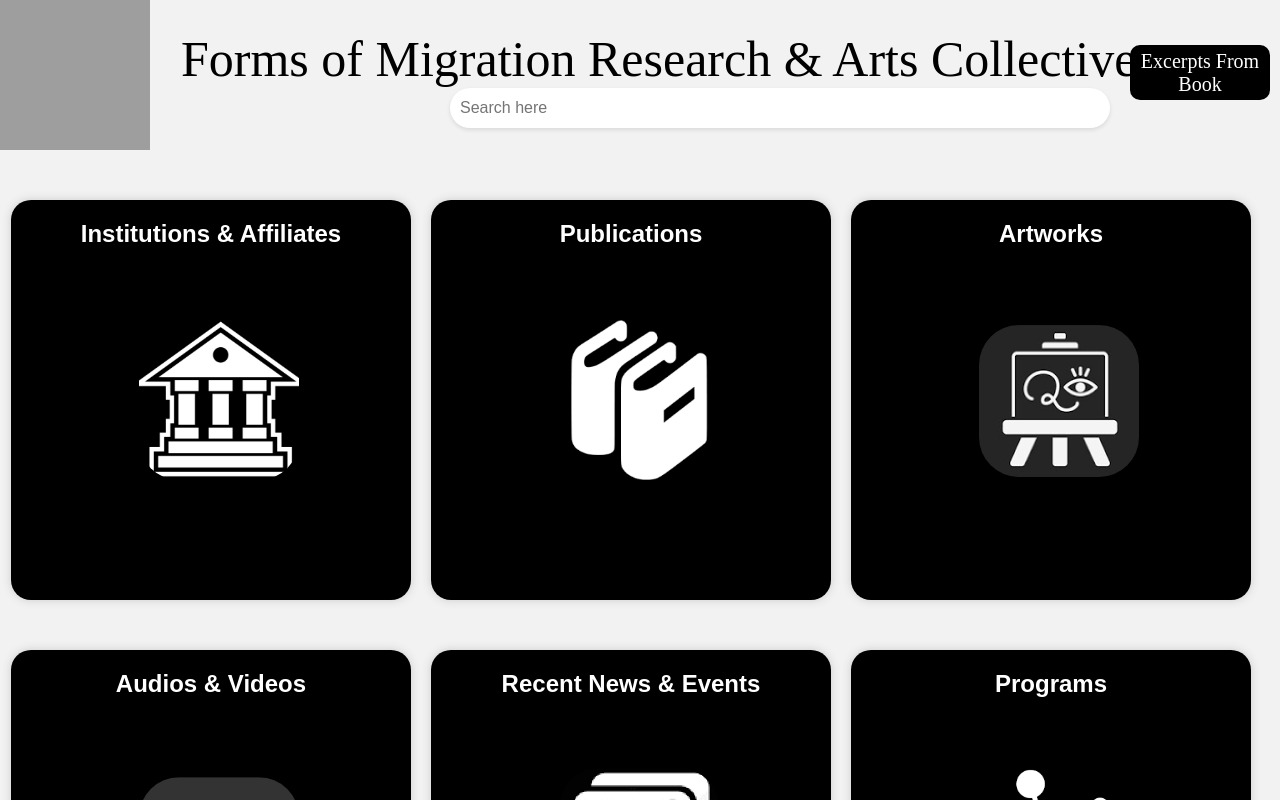
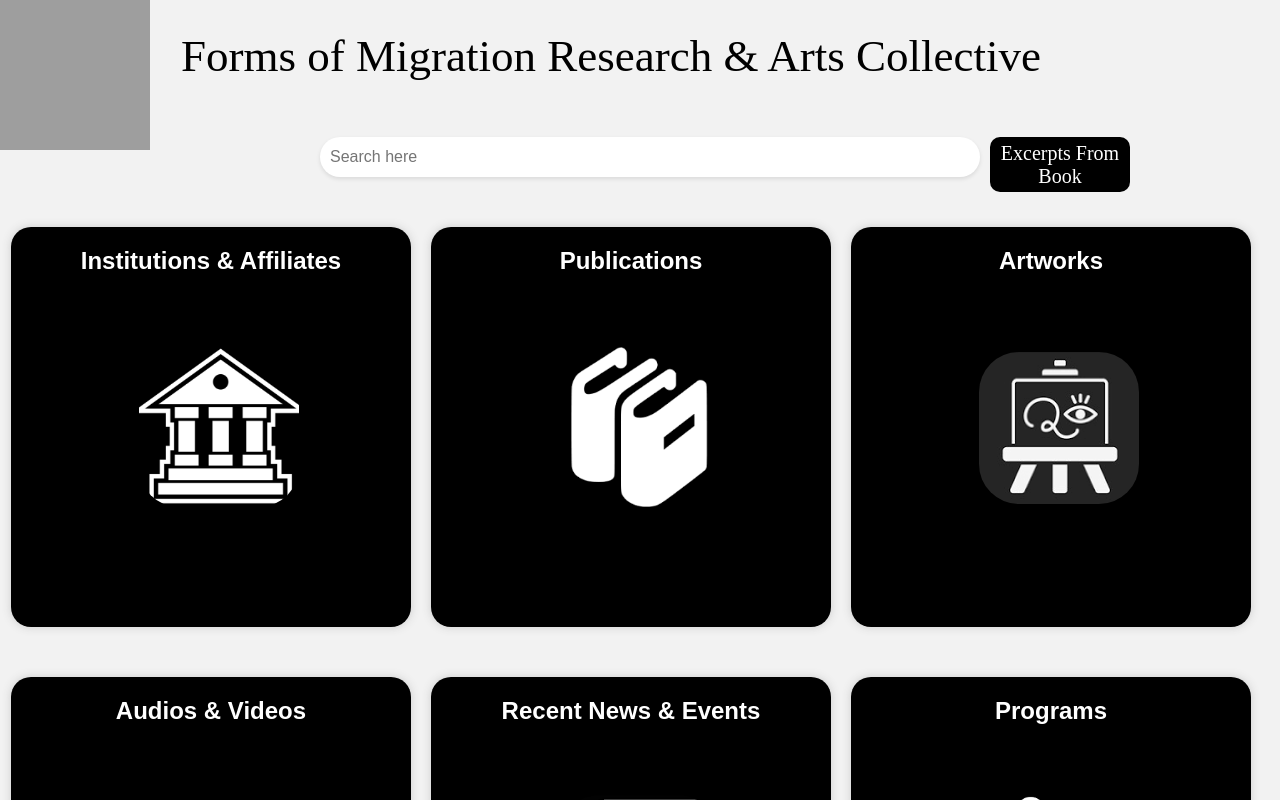
Before and after one commit to chelseali2001/Forms-of-Migration-Website, a React (Create React App) app: page / in a window 1280 px wide. Shown: the top 800 px of the page. Built offline with nearby package versions, Linux system fonts and the light colour scheme; grey boxes are pictures that could not be loaded.

Commit message:
Changing the styling of the top part of the page

```diff
--- a/src/App.css
+++ b/src/App.css
@@ -17,19 +17,18 @@ body{
 }
 
 .logoLink {
-  float: left;
   margin-top: 30px;
   margin-left: 30px;
   font-family: 'Indie Flower', cursive;
-  font-size: 50px;
+  font-size: 45px;
   text-decoration: none;
   color: black;
+  display: inline-block;
 }
 
 .search-container {
   width: 50%;
   margin: 0 auto;
-  margin-left: 450px;
   margin-top: 55px;
 }
 
@@ -65,8 +64,8 @@ button:hover {
   overflow:auto;
   display: inline-flex;
   position: absolute;
-  margin-top: 45px;
-  margin-right: 10px;
+  margin-top: 137px;
+  margin-right: 150px;
   top:0;
   right:0;
 }
--- a/src/App.js
+++ b/src/App.js
@@ -7,7 +7,6 @@ import {
     Link,
     Navigate
   } from 'react-router-dom'
-import { useState } from 'react';
 
 import HomePage from './components/HomePage'
 import InstitutionsandAffiliates from './components/InstitutionsandAffiliates'
```
